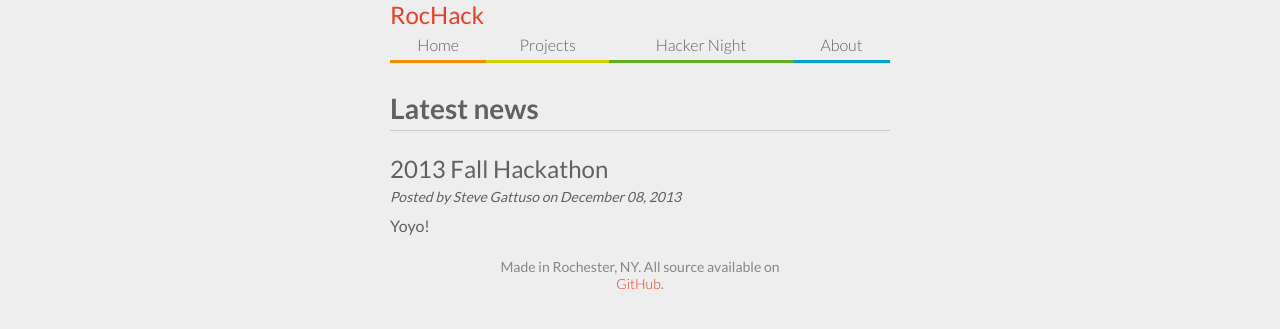
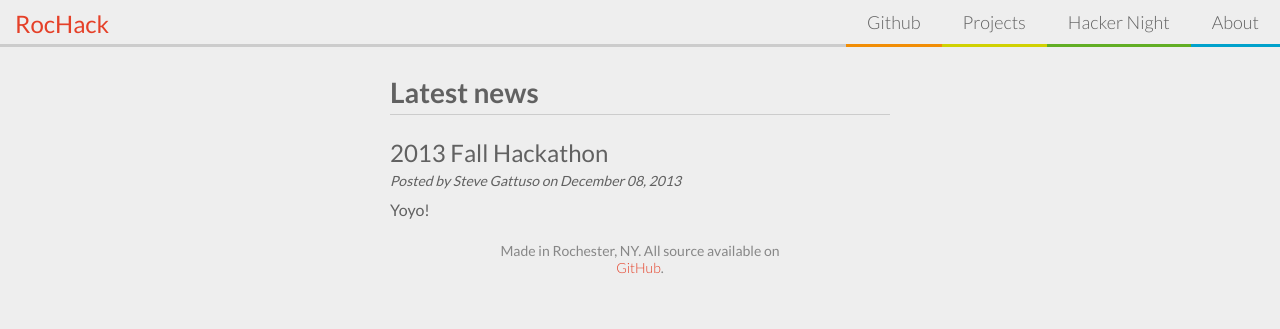
Before and after one commit to RocHack/rochack.org, a Jekyll site: the page built from index.html, in a window 1280 px wide. Shown: the top 329 px of the page. Built offline with Jekyll 4.4.1, drawn with Linux system fonts in a browser that asks for light colours.

Commit message:
New and improved navigation bar

```diff
--- a/_includes/nav.html
+++ b/_includes/nav.html
@@ -1,6 +1,7 @@
+<a href="/" class="nav_title">RocHack</a>
 <table class="nav">
 <tr>
-    <td class="border_red{% if page.url == '/index.html' %} selected{% endif %}"><a href="/">Home</a></td>
+    <td class="border_red"><a href="/">Github</a></td>
     <td class="border_yellow{% if page.url == '/projects.html' %} selected{% endif %}"><a href="/projects.html">Projects</a></td>
     <td class="border_green{% if page.url == '/hacker_night.html' %} selected{% endif %}"><a href="/hacker_night.html">Hacker Night</a></td>
     <td class="border_blue{% if page.url == '/about.html' %} selected{% endif %}"><a href="/about.html">About</a></td>
--- a/_layouts/default.html
+++ b/_layouts/default.html
@@ -4,9 +4,6 @@
         <title>RocHack</title>
         <link rel="stylesheet" type="text/css" href="static/style.css" />
 
-        {% if page.url != "/index.html" %}
-        <link rel="stylesheet" type="text/css" href="static/small_header.css" />
-        {% endif %}
         {% if page.url == "/index.html" %}
         <link rel="stylesheet" type="text/css" href="static/index.css" />
         {% endif %}
@@ -16,7 +13,7 @@
     <body>
 
     {% if page.url == "/index.html" %}
-    <div class="container">
+    <div class="nav_bar">
         {% include nav.html %}
     </div>
     <div class="cover">
@@ -27,16 +24,13 @@
     </div>
     {% endif %}
 
+    {% if page.url != "/index.html" %}
+    <div class="nav_bar">
+    {% include nav.html %}
+    </div>
+    {% endif %}
+
     <div class="container">
-        {% if page.url != "/index.html" %}
-        <div class="top">
-            <a class="title" href="/">RocHack</a>
-        </div>
-        {% endif %}
-
-        {% if page.url != "/index.html" %}
-        {% include nav.html %}
-        {% endif %}
 
         <div class="content">
             {{content}}
--- a/static/index.css
+++ b/static/index.css
@@ -18,8 +18,8 @@
     padding: 10px;
 }
 
-.nav {
-    margin-top: 0px;
+.nav_bar {
+    margin-bottom: 0px;
 }
 
 a.title {
--- a/static/style.css
+++ b/static/style.css
@@ -41,21 +41,32 @@ h2 {
 /*
  * Top/nav bar
  */
-.top {
-    text-align: center;
-}
-
 a.title {
     display: block;
-    font-size: 48px;
+    font-size: 18px;
     font-weight: 400;
 }
 
 .nav {
-    margin: 10px auto;
+    margin: 0px auto -3px auto;
     text-align: center;
     border-spacing: 0px 0px;
-    width: 100%;
+    float: right;
+}
+
+.nav_bar {
+    border-bottom: 3px solid #CCC;
+    margin: 0px 0px 10px 0px;
+    height: 44px;
+}
+
+.nav_title {
+    display: block;
+    position: absolute;
+    left: 15px;
+    font-weight: 400;
+    font-size: 24px;
+    line-height: 47px;
 }
 
 .nav td a {
```
